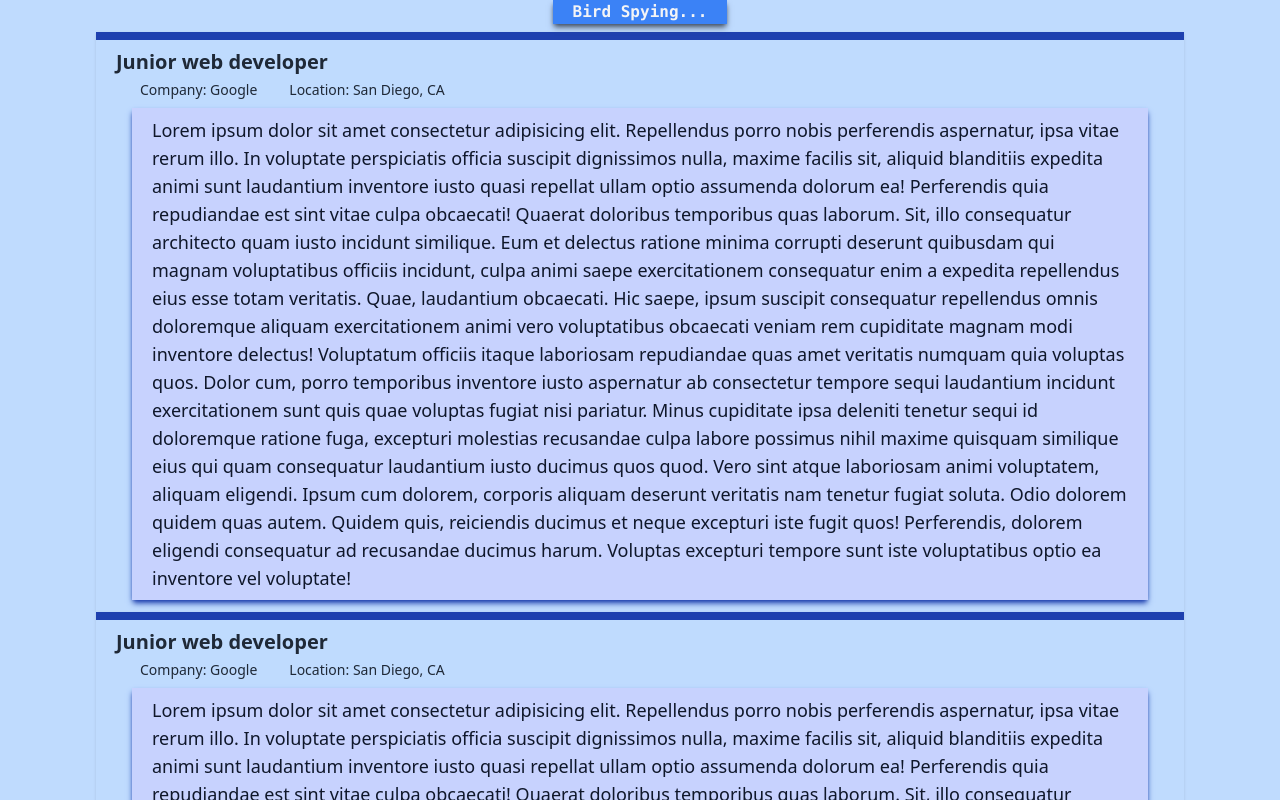
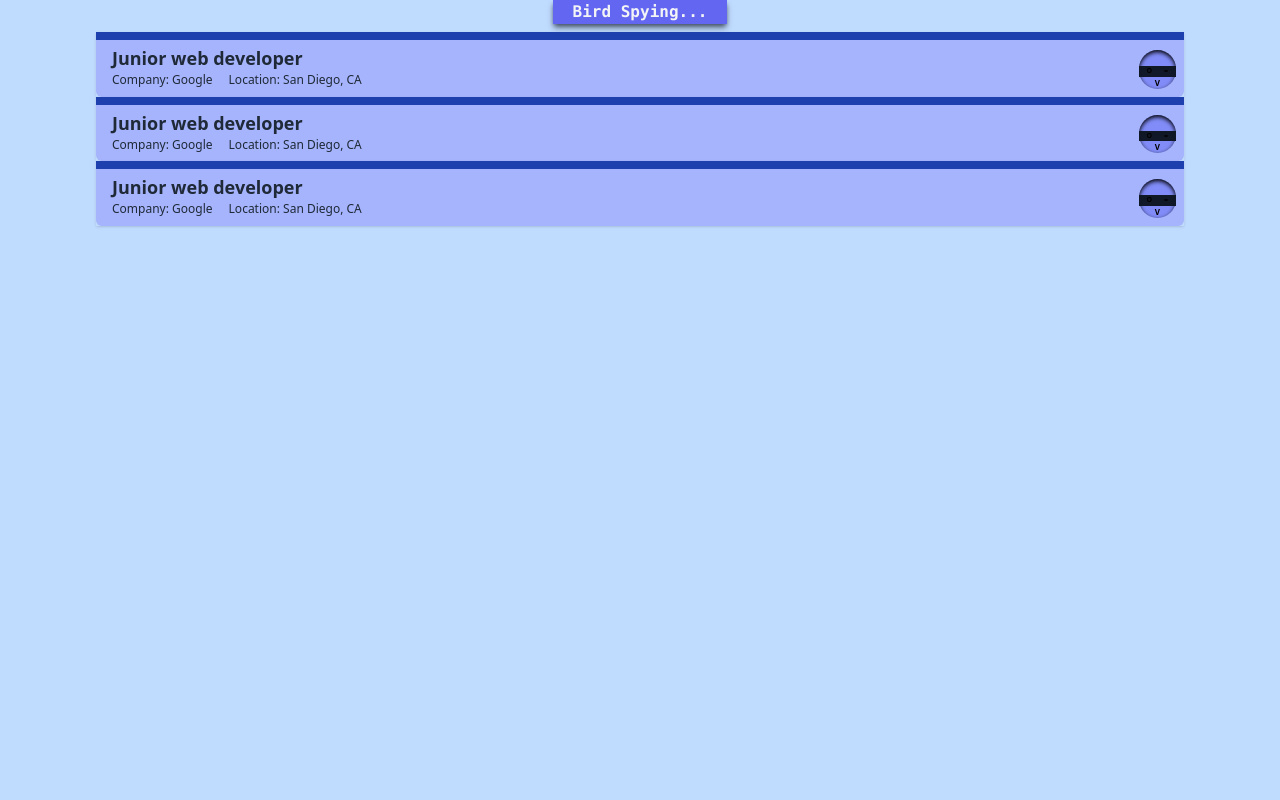
Before and after one commit to ravensroom/bird-spy, a React (Vite) app in the folder ui/: page / in a window 1280 px wide. Shown: the top 800 px of the page. Built offline with nearby package versions, Linux system fonts and the light colour scheme.

Commit message:
ui: handle click bird

```diff
--- a/ui/src/App.tsx
+++ b/ui/src/App.tsx
@@ -4,7 +4,7 @@ import JobList from './components/jobList/JobList';
 
 function App() {
   return (
-    <div className="h-full bg-blue-200">
+    <div className="min-h-screen bg-blue-200">
       <Header></Header>
       <div className="mt-8 pb-6 pb-4 sm:mx-8 md:mx-16 lg:mx-24">
         <JobList />
--- a/ui/src/components/header/Header.tsx
+++ b/ui/src/components/header/Header.tsx
@@ -1,7 +1,7 @@
 const Header = () => {
   return (
     <div className="top-0 w-full flex justify-center">
-      <div className="fixed bg-blue-500 text-gray-100 text-base px-5 font-bold font-mono shadow-md shadow-slate-600">
+      <div className="fixed bg-indigo-500 text-gray-100 text-base px-5 font-bold font-mono shadow-md shadow-slate-600">
         Bird Spying...
       </div>
     </div>
--- a/ui/src/components/jobList/JobItem.tsx
+++ b/ui/src/components/jobList/JobItem.tsx
@@ -1,3 +1,4 @@
+import { useState } from 'react';
 import { Job } from '../../../../src/main.js';
 
 interface JobItemProps {
@@ -5,25 +6,55 @@ interface JobItemProps {
 }
 
 const JobItem: React.FC<JobItemProps> = ({ job }) => {
+  const [isOpen, setIsOpen] = useState<boolean>(false);
   const { title, company, location, href, description } = job;
+
+  const handleClickBird = () => {
+    setIsOpen(!isOpen);
+  };
+
   return (
-    <div className="flex flex-col border-t-8 border-blue-800 shadow px-3 py-1">
-      <div className="font-bold text-gray-800 text-xl my-1">
+    <div className="flex flex-col border-t-8 border-blue-800 shadow ">
+      <div className="flex justify-between bg-indigo-300 rounded-md rounded-t-none">
+        <div className="flex flex-col ">
+          <div className="font-bold text-gray-800 text-lg px-2 pt-1">
             <a
               href={href}
               target="_blank"
-          className="hover:bg-indigo-300 active:bg-blue-400 p-2"
+              className="hover:bg-indigo-400 active:bg-indigo-500 px-2"
             >
               {title}
             </a>
           </div>
 
-      <div className="text-sm mb-2 text-gray-800">
-        <span className="mx-8">Company: {company}</span>
+          <div className="text-xs mb-2 text-gray-800">
+            <span className="mx-4">Company: {company}</span>
             <span>Location: {location}</span>
           </div>
+        </div>
 
-      <div className="mx-2 px-5 py-2 shadow-md shadow-blue-800 text-lg bg-indigo-200 mx-4 mb-2 sm:mx-6 text-slate-900">
+        <div
+          onClick={handleClickBird}
+          className="mx-2 mt-[10px] mb-2 shadow-inner shadow-black font-extrabold rounded-full text-[7px] pt-4 flex flex-col items-center hover:cursor-pointer bg-indigo-400 hover:bg-indigo-500"
+        >
+          <span
+            className={`${
+              isOpen ? 'bg-indigo-300' : 'bg-gray-900'
+            } px-2 shadow-inner shadow-blac `}
+          >
+            O<span className="px-[5px]"></span> =
+          </span>
+          <span className="text-[8px]">
+            <span className={isOpen ? 'hidden' : 'inline'}>V</span>
+            <span className={isOpen ? 'inline' : 'hidden'}>o</span>
+          </span>
+        </div>
+      </div>
+      <div
+        className={`px-5 py-2 shadow-md shadow-blue-800 text-md bg-indigo-200 mx-4 mb-2 sm:mx-6 text-slate-900 ${
+          isOpen ? 'block' : 'hidden'
+        }`}
+      >
         Lorem ipsum dolor sit amet consectetur adipisicing elit. Repellendus
         porro nobis perferendis aspernatur, ipsa vitae rerum illo. In voluptate
         perspiciatis officia suscipit dignissimos nulla, maxime facilis sit,
```
Lines whose indentation alone changed are shown as unchanged.
